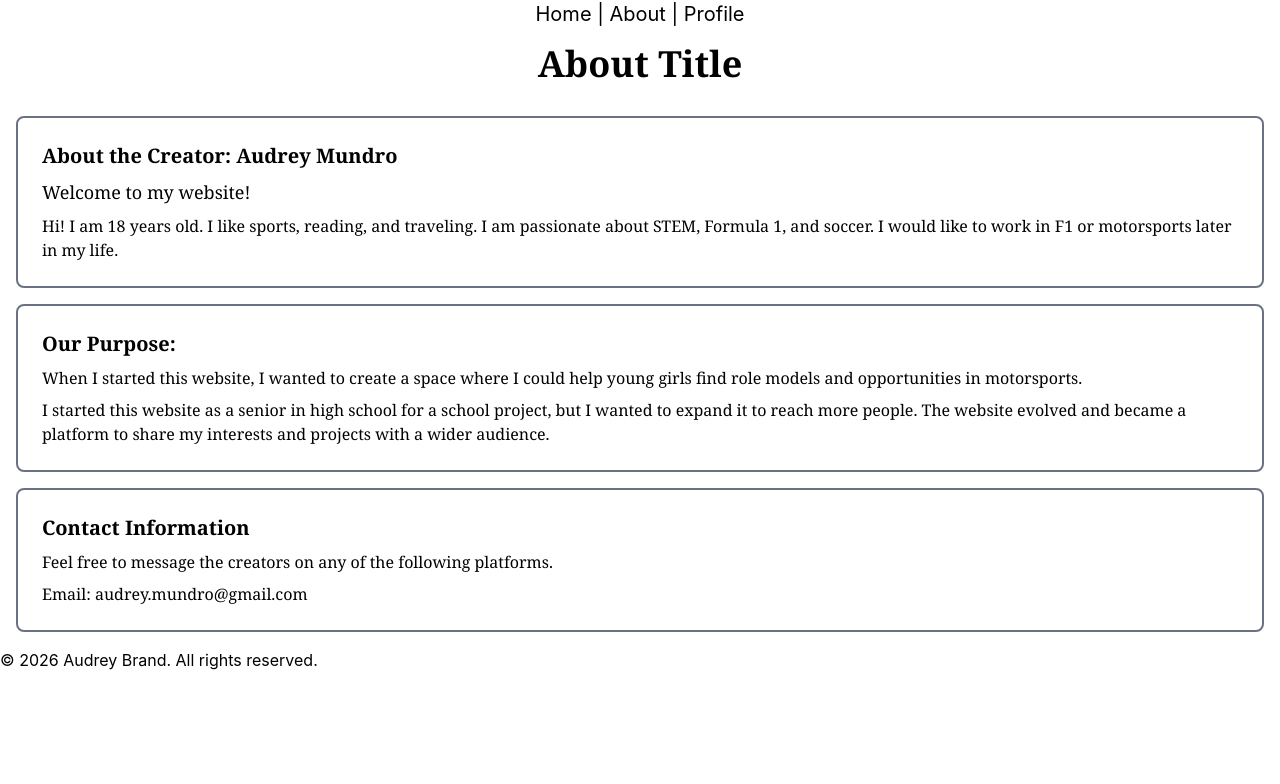
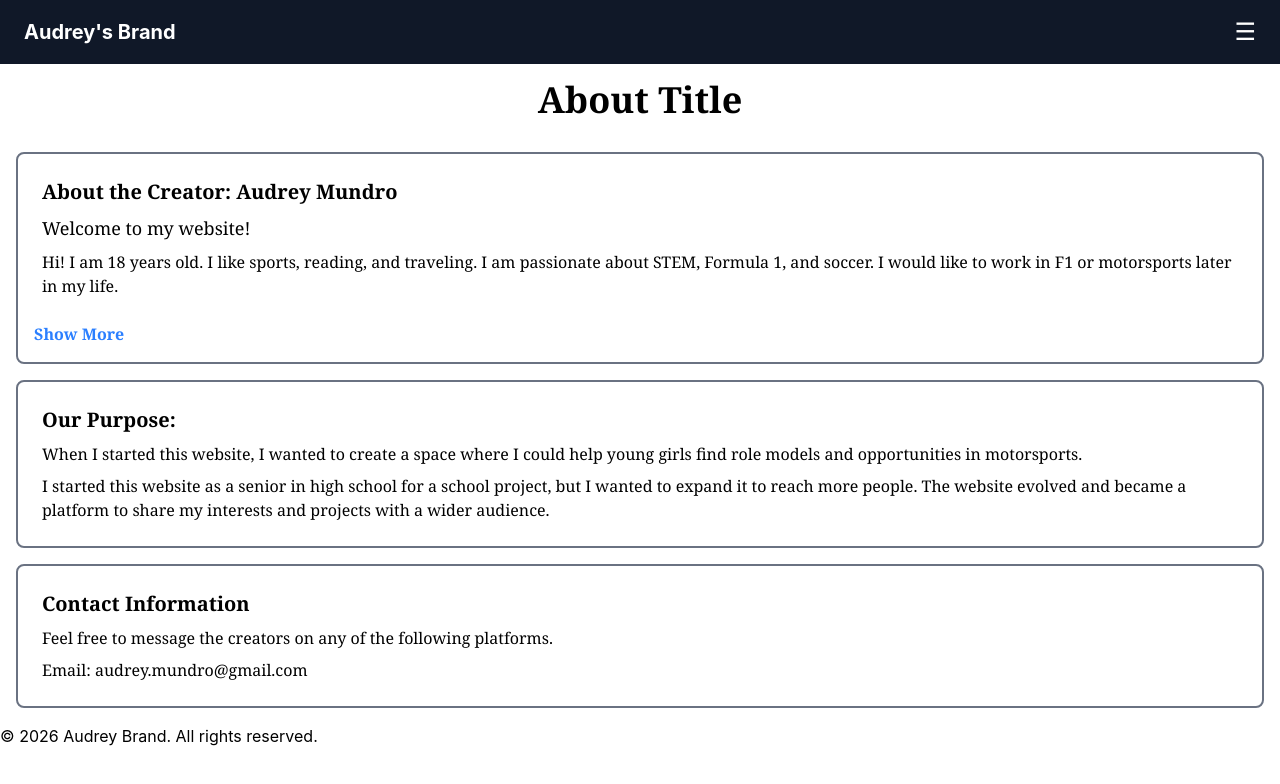
Before and after one commit to audreymundro/Final-Project, a React (Vite) app in the folder Audrey-React-App-1/: page /about in a window 1280 px wide. Shown: the top 784 px of the page. Built offline with nearby package versions, Linux system fonts and the light colour scheme.

Commit message:
4.6 commit

```diff
--- a/Audrey-React-App-1/src/App.jsx
+++ b/Audrey-React-App-1/src/App.jsx
@@ -2,18 +2,13 @@ import { BrowserRouter, Routes, Route, Link } from "react-router-dom";
 import Home from "./pages/Home";
 import About from "./pages/About";
 import Profile from "./pages/Profile";
+import Header from "./components/Header";
 
 function App() {
   return (
     <div>
-    <BrowserRouter>
-      <nav className="text-center text-xl">
-
-        <Link to="/">Home</Link> |{" "}
-        <Link to="/about">About</Link> |{" "}
-        <Link to="/profile">Profile</Link>
-      </nav>
-
+      <Header />
+      <BrowserRouter>
       <Routes>
         <Route path="/" element={<Home />} />
         <Route path="/about" element={<About />} />
--- a/Audrey-React-App-1/src/components/AboutCreatorCard.jsx
+++ b/Audrey-React-App-1/src/components/AboutCreatorCard.jsx
@@ -1,10 +1,29 @@
-function AboutCreatorCard({myTitle, mySubtitle, myName, myBio}){
+import { useState } from "react";
+
+function AboutCreatorCard({myTitle, mySubtitle, myName, myBio, myGithub, addMore}){
+    const [showMore, setShowMore] = useState(false);
 
     return (
         <div className="m-4 font-serif border-2 border-gray-500 rounded-lg p-4">
             <h1 className="text-xl font-bold m-2">{myTitle} {myName}</h1>
             <h2 className="text-lg m-2">{mySubtitle}</h2>
             <p className="m-2">{myBio}</p>
+
+            <button onClick={() => setShowMore(!showMore)} className="mt-4 text-small text-blue-500 hover:text-blue-700 font-semibold">
+              {showMore ? "Show Less" : "Show More"}
+            </button>
+
+            {showMore && (
+                <div className="mt-4 pt-4 border-t border-gray-200">
+                    {myGithub && ( <p className="m-2">
+                        <a href={myGithub} className="text-blue-500 hover:underline">Github Repository</a>
+                        </p>
+                    )}
+                {addMore && (
+                    <p className="m-2">More About Me: {addMore}</p>
+                )}
+                </div>
+            )}
         </div>
     );
 }
--- a/Audrey-React-App-1/src/components/Header.jsx
+++ b/Audrey-React-App-1/src/components/Header.jsx
@@ -1,15 +1,29 @@
+import { useState } from 'react';
+import LikeButton from './LikeButton';
+
 function Header() {
+  const [isOpen, setIsOpen] = useState(false);
+
   return (
-    <header>
-      <h1 className="text-4xl font-bold text-blue-600">Audrey's Brand</h1>
-      <nav>
-        <ul>
-            <li> <a href="">Home</a></li>
-            <li> <a href="">About</a></li>
-            <li> <a href="">Portfolio</a></li>
-            <li> <a href="">Contact</a></li>
-        </ul>
-      </nav>
+    <header className='bg-gray-900 text-white px-6 py-4'>
+      <div className="flex justify-between items-center">
+        <h1 className="text-xl font-bold">Audrey's Brand</h1>
+
+        <button onClick={() => setIsOpen(!isOpen)} className="text-2xl text-white">
+          {isOpen ? "✖" : "☰"}
+        </button>
+        </div>
+
+      {isOpen && (
+        <nav className='mt-4'>
+          <ul className="flex flex-col gap-2">
+              <li> <a href="/">Home</a></li>
+              <li> <a href="/about">About</a></li>
+              <li> <a href="/profile">Profile</a></li>
+              <li><LikeButton /></li>
+          </ul>
+        </nav>
+      )}
     </header>
   );
 }
--- /dev/null
+++ b/Audrey-React-App-1/src/components/LikeButton.jsx
@@ -0,0 +1,19 @@
+import { useState } from "react";
+
+function LikeButton() {
+    const [likes, setLikes] = useState(false);
+
+    const handleLike = () => {
+        setLikes(!likes);
+    };
+
+    return (
+        <button onClick={() => setLikes(likes + 1)}
+        className="flex items-center gap-2 bg-gray-200 hover:bg-red-200 px-4 py-2 rounded-full transition-all duration-200">
+            <span className="text-xl">❤️</span>
+            <span className="font-bold text-gray-700">{likes}</span>
+        </button>
+    );
+}
+
+export default LikeButton;
--- a/Audrey-React-App-1/src/pages/About.jsx
+++ b/Audrey-React-App-1/src/pages/About.jsx
@@ -12,6 +12,8 @@ function About() {
                 myName="Audrey Mundro"
                 mySubtitle="Welcome to my website!"
                 myBio="Hi! I am 18 years old. I like sports, reading, and traveling. I am passionate about STEM, Formula 1, and soccer. I would like to work in F1 or motorsports later in my life."
+                myGithub={<a href="https://github.com/audreymundro"></a>}
+                addMore="I love cooking and baking. I also really enjoying learning new things, no matter what it's about. I love spending my free time in nature and exploring new places."
             />
             <AboutPurposeCard
                 myTitle="Our Purpose:"
```
